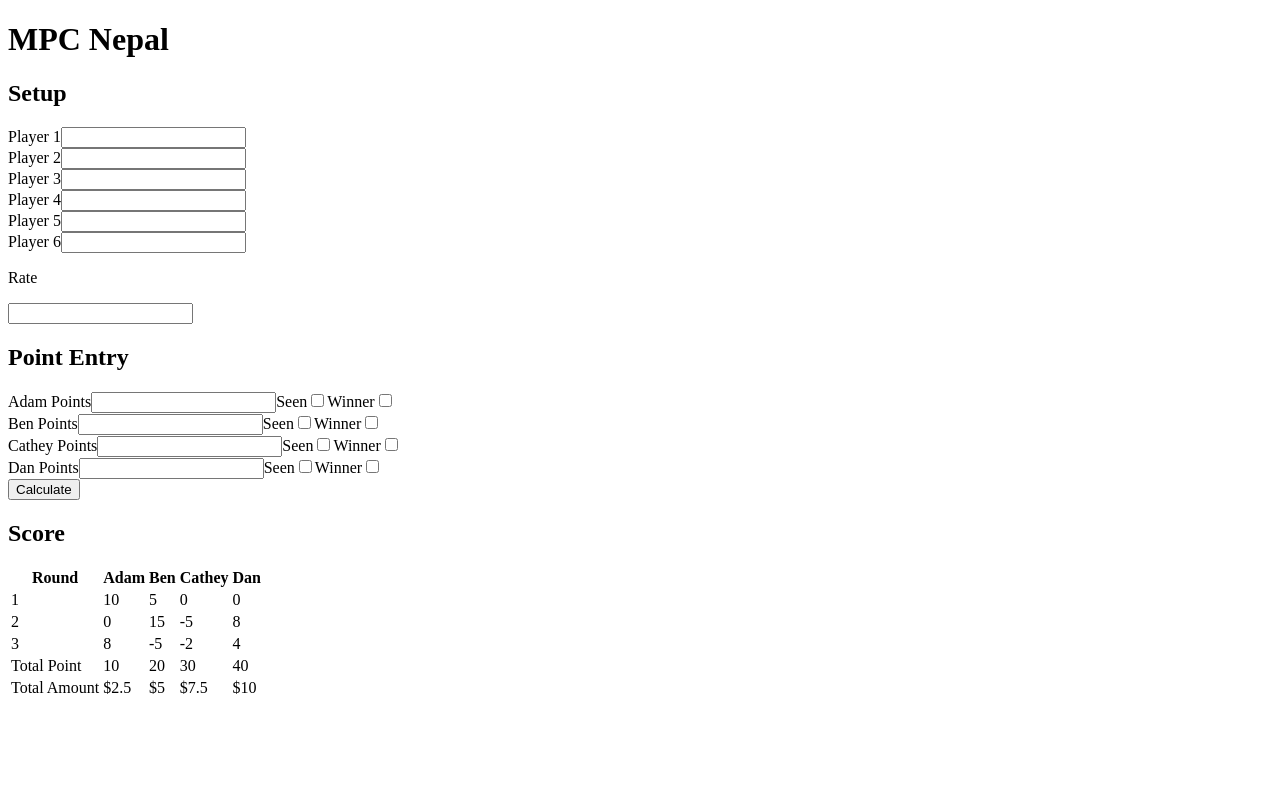
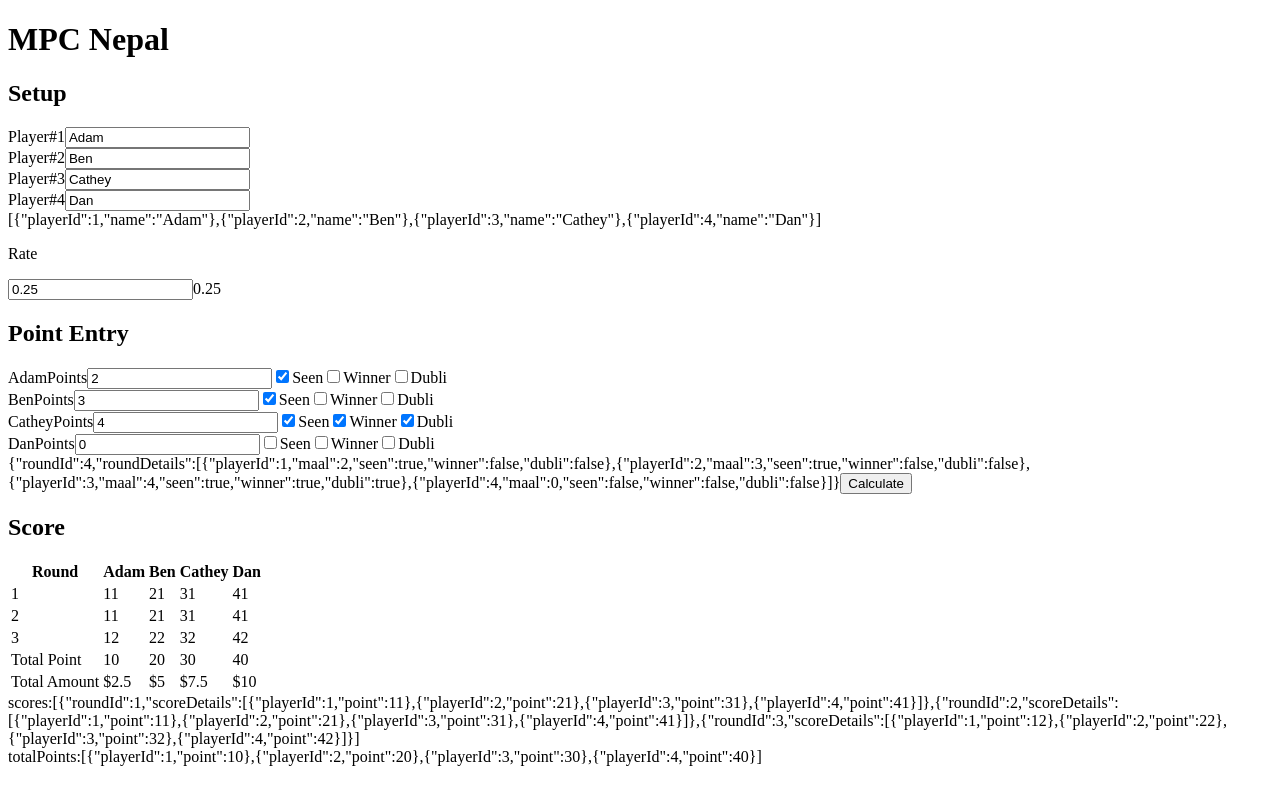
Before and after one commit to dangol-apps/mpc-nepal, a React (Create React App) app: page / in a window 1280 px wide. Built offline with nearby package versions, Linux system fonts and the light colour scheme.

Commit message:
central calculation logic added

```diff
--- a/src/App.tsx
+++ b/src/App.tsx
@@ -1,94 +1,312 @@
 import { useState } from "react";
 
+interface player {
+  playerId: number,
+  name: string
+}
+
+interface round {
+  roundId: number,
+  roundDetails: roundDetail[]
+}
+
+interface roundDetail {
+  playerId: number,
+  maal: number,
+  seen: boolean,
+  winner: boolean,
+  dubli: boolean
+}
+
+interface score {
+  roundId: number,
+  scoreDetails: scoreDetail[]
+}
+
+interface scoreDetail {
+  playerId: number,
+  point: number
+}
+
 const App = () => {
-  const initialPlayers = [
-    { id: 1, name: 'Adam' },
-    { id: 2, name: 'Ben' },
-    { id: 3, name: 'Cathey' },
-    { id: 4, name: 'Dan' }
+  const initialPlayers: player[] = [
+    { playerId: 1, name: 'Adam' },
+    { playerId: 2, name: 'Ben' },
+    { playerId: 3, name: 'Cathey' },
+    { playerId: 4, name: 'Dan' }
   ]
   const initialRate = 0.25;
-  const initialRounds = [{
-    id: 1,
-    scores: [
-      { playerId: 1, point: 10 },
-      { playerId: 2, point: 5 },
-      { playerId: 3, point: 0 },
-      { playerId: 4, point: 0 },
+  const initialRounds: round[] = [{
+    roundId: 1,
+    roundDetails: [
+      { playerId: 1, maal: 10, seen: true, winner: true, dubli: false },
+      { playerId: 2, maal: 5, seen: true, winner: false, dubli: false },
+      { playerId: 3, maal: 0, seen: false, winner: false, dubli: false },
+      { playerId: 4, maal: 0, seen: false, winner: false, dubli: false },
     ]
   }, {
-    id: 2,
-    scores: [
-      { playerId: 1, point: 0 },
-      { playerId: 2, point: 15 },
-      { playerId: 3, point: -5 },
-      { playerId: 4, point: 8 },
+    roundId: 2,
+    roundDetails: [
+      { playerId: 1, maal: 0, seen: false, winner: false, dubli: false },
+      { playerId: 2, maal: 15, seen: true, winner: true, dubli: false },
+      { playerId: 3, maal: 5, seen: false, winner: false, dubli: false },
+      { playerId: 4, maal: 8, seen: true, winner: false, dubli: false },
     ]
   }, {
-    id: 3,
-    scores: [
-      { playerId: 1, point: 8 },
-      { playerId: 2, point: -5 },
-      { playerId: 3, point: -2 },
-      { playerId: 4, point: 4 },
+    roundId: 3,
+    roundDetails: [
+      { playerId: 1, maal: 8, seen: true, winner: false, dubli: false },
+      { playerId: 2, maal: 5, seen: true, winner: false, dubli: false },
+      { playerId: 3, maal: 2, seen: true, winner: true, dubli: false },
+      { playerId: 4, maal: 4, seen: true, winner: false, dubli: false },
     ]
   }];
 
-  const initialTotalPoints = [
-    { playerId: 1, totalPoint: 10 },
-    { playerId: 2, totalPoint: 20 },
-    { playerId: 3, totalPoint: 30 },
-    { playerId: 3, totalPoint: 40 },
+  const initialRound: round = {
+    roundId: 4,
+    roundDetails: [
+      { playerId: 1, maal: 2, seen: true, winner: false, dubli: false },
+      { playerId: 2, maal: 3, seen: true, winner: false, dubli: false },
+      { playerId: 3, maal: 4, seen: true, winner: true, dubli: true },
+      { playerId: 4, maal: 0, seen: false, winner: false, dubli: false },
+    ]
+  }
+
+  const initialScores: score[] = [{
+    roundId: 1,
+    scoreDetails: [
+      { playerId: 1, point: 11 },
+      { playerId: 2, point: 21 },
+      { playerId: 3, point: 31 },
+      { playerId: 4, point: 41 },
+    ]
+  },
+  {
+    roundId: 2,
+    scoreDetails: [
+      { playerId: 1, point: 11 },
+      { playerId: 2, point: 21 },
+      { playerId: 3, point: 31 },
+      { playerId: 4, point: 41 },
+    ]
+  },
+  {
+    roundId: 3,
+    scoreDetails: [
+      { playerId: 1, point: 12 },
+      { playerId: 2, point: 22 },
+      { playerId: 3, point: 32 },
+      { playerId: 4, point: 42 },
+    ]
+  },]
+
+  const initialTotalPoints: scoreDetail[] = [
+    { playerId: 1, point: 10 },
+    { playerId: 2, point: 20 },
+    { playerId: 3, point: 30 },
+    { playerId: 4, point: 40 },
   ]
 
   const [players, setPlayers] = useState(initialPlayers);
   const [rate, setRate] = useState(initialRate);
   const [rounds, setRounds] = useState(initialRounds);
   const [totalPoints, setTotalPoints] = useState(initialTotalPoints);
+  const [round, setRound] = useState(initialRound);
+  const [scores, setScores] = useState(initialScores);
+
+  const handleNameInputChange = (id: number, e: any) => {
+    const currentPlayer = players.find(player => player.playerId === id);
+    if (currentPlayer) {
+      const updatedPlayer: player = { ...currentPlayer, name: e.target.value };
+      setPlayers(prevPlayers =>
+        prevPlayers.map(player =>
+          player.playerId === updatedPlayer.playerId ? updatedPlayer : player));
+    }
+  }
+
+  const handleRateInputChange = (e: any) => {
+    setRate(e.target.value);
+  }
+
+  const centerCalculation = (round: round): score => {
+    const playerCount = round.roundDetails.length;
+    const totalMaal = round.roundDetails.reduce((totalMaal, roundDetail) => totalMaal + roundDetail.maal, 0);
+
+    const updatedScoreDetails: scoreDetail[] = round.roundDetails.map(
+      roundDetail => {
+        const finalPoint = (totalMaal + (roundDetail.seen ? 3 : 10) - (roundDetail.maal * playerCount)) * -1;
+        return { playerId: roundDetail.playerId, point: roundDetail.winner ? 0 : finalPoint }
+      }
+    );
+
+    const nonWinnersPlayerIds = round.roundDetails
+      .filter(player => !player.winner)
+      .map(player => player.playerId);
+
+    const totalPointsForNonWinners = updatedScoreDetails
+      .filter(score => nonWinnersPlayerIds.includes(score.playerId))
+      .reduce((total, score) => total + score.point, 0);
+
+    const winnerPlayer = round.roundDetails.find(player => player.winner);
+    if (winnerPlayer) {
+      const winnerPlayerIndex = updatedScoreDetails.findIndex(score => score.playerId === winnerPlayer.playerId);
+      if (winnerPlayerIndex !== -1) {
+        updatedScoreDetails[winnerPlayerIndex].point = totalPointsForNonWinners * -1;
+      }
+    }
+
+    const updatedScore: score = {
+      roundId: round.roundId,
+      scoreDetails: updatedScoreDetails
+    };
+    return updatedScore;
+  }
+
+  const totalCalculation = (scores: score[]): scoreDetail[] => {
+    const totalPoints: scoreDetail[] = [];
+    scores.forEach(score => {
+      score.scoreDetails.forEach(score => {
+        const playerIndex = totalPoints.findIndex(player => player.playerId === score.playerId);
+        if (playerIndex !== -1) {
+          totalPoints[playerIndex].point += score.point;
+        } else {
+          totalPoints.push({ playerId: score.playerId, point: score.point });
+        }
+      });
+    });
+    return totalPoints;
+  }
+  const handleCalculateClick = () => {
+
+    const updatedScore: score = centerCalculation(round);
+    setScores([...scores, updatedScore]);
+
+    //TODO: new round is render on ui but not available to use it on state variable yet. why???
+    const updatedTotalPoints: scoreDetail[] = totalCalculation([...scores, updatedScore]);
+    setTotalPoints(updatedTotalPoints);
+
+    // Reset Round
+    const newRoundId = round.roundId + 1;
+    const newRoundDetail: roundDetail[] = round.roundDetails.map(round => {
+      return { ...round, maal: 0, seen: false, winner: false, dubli: false }
+    })
+    setRound({ roundId: newRoundId, roundDetails: newRoundDetail });
+
+  }
+
+  const handlePointInputChange = (id: number, e: any) => {
+    const updatedRound = {
+      roundId: round.roundId,
+      roundDetails: round.roundDetails.map(roundDetail =>
+        roundDetail.playerId === id ?
+          { ...roundDetail, maal: Number(e.target.value) } : roundDetail)
+    };
+    setRound(updatedRound);
+  }
+  //TODO: combine Inputchanges into single function
+  const handleSeenInputChange = (id: number, e: any) => {
+    const updatedRound = {
+      roundId: round.roundId,
+      roundDetails: round.roundDetails.map(roundDetail =>
+        roundDetail.playerId === id ?
+          { ...roundDetail, seen: e.target.checked } : roundDetail)
+    };
+    setRound(updatedRound);
+  }
+
+  const handleWinnerInputChange = (id: number, e: any) => {
+    const updatedRound = {
+      roundId: round.roundId,
+      roundDetails: round.roundDetails.map(roundDetail =>
+        roundDetail.playerId === id ?
+          { ...roundDetail, winner: e.target.checked } : roundDetail)
+    };
+    setRound(updatedRound);
+  }
+
+  const handleDubliInputChange = (id: number, e: any) => {
+    const updatedRound = {
+      roundId: round.roundId,
+      roundDetails: round.roundDetails.map(roundDetail =>
+        roundDetail.playerId === id ?
+          { ...roundDetail, dubli: e.target.checked } : roundDetail)
+    };
+    setRound(updatedRound);
+  }
+  const renderPlayerInput = (id: number) => (
+    <div>
+      <div>
+        Player#{id}
+        <input
+          id={String(id)}
+          value={players.find(player => player.playerId === id)?.name}
+          onChange={(e) => handleNameInputChange(id, e)} />
+      </div>
+    </div >
+  )
 
   return (
     <>
       <h1>MPC Nepal</h1>
       <h2>Setup</h2>
-
-      <div>Player 1<input></input></div>
-      <div>Player 2<input></input></div>
-      <div>Player 3<input></input></div>
-      <div>Player 4<input></input></div>
-      <div>Player 5<input></input></div>
-      <div>Player 6<input></input></div>
+      {renderPlayerInput(1)}
+      {renderPlayerInput(2)}
+      {renderPlayerInput(3)}
+      {renderPlayerInput(4)}
+      {JSON.stringify(players)}
 
       <p>Rate</p>
-      <input></input>
+      <input value={rate} onChange={handleRateInputChange}></input>
+      {JSON.stringify(rate)}
 
       <h2>Point Entry</h2>
       {
         players.map(player => (
-          <div>
-            {player.name} Points<input></input>
-            Seen<input type="checkbox"></input>
-            Winner<input type="checkbox"></input>
+          <div key={player.playerId}>
+            {player.name}
+            Points
+            <input
+              key={player.playerId}
+              value={round.roundDetails.find(score => score.playerId === player.playerId)?.maal}
+              onChange={(e) => handlePointInputChange(player.playerId, e)}
+            />
+
+            <input
+              checked={round.roundDetails.find(roundDetail => roundDetail.playerId === player.playerId)?.seen}
+              onChange={(e) => handleSeenInputChange(player.playerId, e)} type="checkbox" />
+            Seen
+
+            <input
+              checked={round.roundDetails.find(roundDetail => roundDetail.playerId === player.playerId)?.winner}
+              onChange={(e) => handleWinnerInputChange(player.playerId, e)} type="checkbox" />
+            Winner
+            <input
+              checked={round.roundDetails.find(roundDetail => roundDetail.playerId === player.playerId)?.dubli}
+              onChange={(e) => handleDubliInputChange(player.playerId, e)} type="checkbox" />
+            Dubli
           </div>
         ))
       }
-
-      <button>Calculate</button>
+      {JSON.stringify(round)}
+      <button onClick={handleCalculateClick}>Calculate</button>
 
       <h2>Score</h2>
       <table>
         <thead>
-          <th>Round</th>
-          {
-            players.map(player => <th>{player.name}</th>)
-          }
+          <tr>
+            <th>Round</th>
+            {
+              players.map(player => <th key={player.playerId}>{player.name}</th>)
+            }
+          </tr>
         </thead>
         <tbody>
           {
-            rounds.map(round =>
-              <tr>
-                <td>{round.id}</td>
+            scores.map(score =>
+              <tr key={score.roundId}>
+                <td key={score.roundId}>{score.roundId}</td>
                 {
-                  round.scores.map(score => <td>{score.point}</td>)
+                  score.scoreDetails.map(score => <td key={score.playerId}>{score.point}</td>)
                 }
               </tr>
             )
@@ -96,19 +314,21 @@ const App = () => {
           <tr>
             <td>Total Point</td>
             {
-              totalPoints.map(totalPoint => <td>{totalPoint.totalPoint}</td>)
+              totalPoints.map(totalPoint => <td key={totalPoint.playerId}>{totalPoint.point}</td>)
             }
           </tr>
           <tr>
             <td>Total Amount</td>
             {
-              totalPoints.map(totalPoint => <td>${totalPoint.totalPoint * rate}</td>)
+              totalPoints.map(totalPoint => <td key={totalPoint.playerId}>${totalPoint.point * rate}</td>)
             }
           </tr>
         </tbody>
       </table >
+      scores:{JSON.stringify(scores)}
+      <br></br>
+      totalPoints:{JSON.stringify(totalPoints)}
     </>
-
   );
 };
 
```
